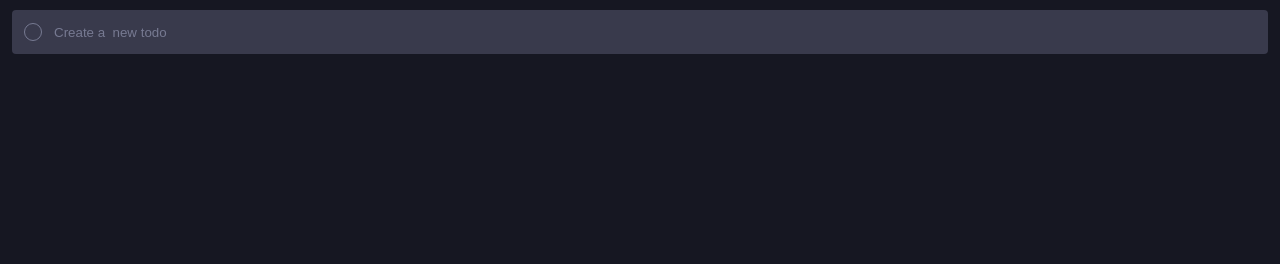
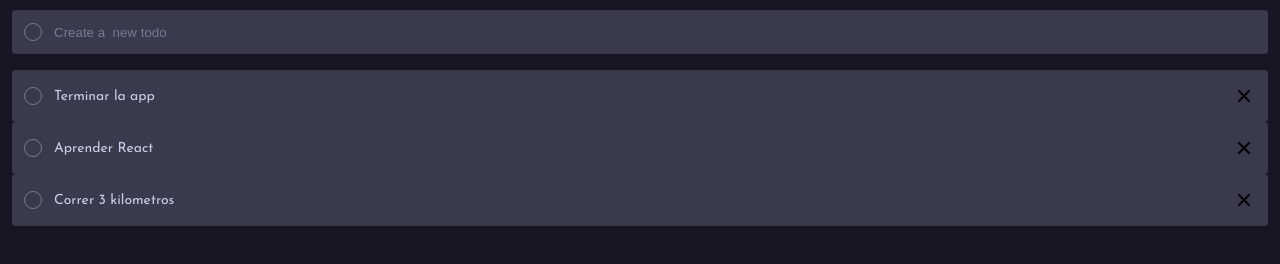
Before and after one commit to JhonEduard26/todo-app, a React (Vite) app: page / in a window 1280 px wide. Shown: the part 330-594 px from the top of the page. Built offline with nearby package versions, Linux system fonts and the light colour scheme.

Commit message:
[ADD] complete and delete todos

```diff
--- a/src/App.jsx
+++ b/src/App.jsx
@@ -1,12 +1,60 @@
 import './App.css'
 import { Header } from './components/Header'
 import { CreateTodo } from './components/CreateTodo'
+import { TodoList } from './components/TodoList'
+import { TodoItem } from './components/TodoItem'
+import { useState } from 'react'
+
+const defaultTodos = [
+  {
+    id: 1,
+    text: 'Terminar la app',
+    completed: false,
+  },
+  {
+    id: 2,
+    text: 'Aprender React',
+    completed: false,
+  },
+  {
+    id: 3,
+    text: 'Correr 3 kilometros',
+    completed: false,
+  },
+]
 
 function App() {
+  const [todos, setTodos] = useState(defaultTodos)
+  console.log(todos)
+
+  const handleDelete = (id) => {
+    const newTodos = todos.filter((todo) => todo.id !== id)
+    setTodos(newTodos)
+  }
+
+  const handleComplete = (id) => {
+    const index = todos.findIndex((todo) => todo.id === id)
+    const newTodos = [...todos]
+    newTodos[index].completed = true
+    setTodos(newTodos)
+  }
+
   return (
     <div className='App'>
       <Header />
       <CreateTodo />
+      <TodoList>
+        {todos.map((todo) => (
+          <TodoItem
+            key={todo.id}
+            id={todo.id}
+            text={todo.text}
+            completed={todo.completed}
+            completeFun={handleComplete}
+            deleteFun={handleDelete}
+          />
+        ))}
+      </TodoList>
     </div>
   )
 }
--- /dev/null
+++ b/src/components/TodoItem.jsx
@@ -0,0 +1,22 @@
+import '../styles/TodoItem.css'
+import check from '../assets/icons/check.svg'
+import close from '../assets/icons/close.svg'
+
+function TodoItem({ id, text, completed, completeFun, deleteFun }) {
+  return (
+    <li className='TodoItem'>
+      <div className='TodoItem-container'>
+        <div
+          className={`TodoItem-check ${completed && 'TodoItem-checked'}`}
+          onClick={() => completeFun(id)}
+        >
+          {completed && <img src={check} />}
+        </div>
+        <p className={`TodoItem-text ${completed && 'TodoItem-text-completed'}`}>{text}</p>
+        <img className='TodoItem-close' src={close} alt='' onClick={() => deleteFun(id)} />
+      </div>
+    </li>
+  )
+}
+
+export { TodoItem }
--- /dev/null
+++ b/src/components/TodoList.jsx
@@ -0,0 +1,5 @@
+function TodoList({ children }) {
+  return <ul>{children}</ul>
+}
+
+export { TodoList }
--- a/src/index.css
+++ b/src/index.css
@@ -39,7 +39,9 @@
   padding: 0;
   box-sizing: border-box;
 }
-
 body {
   font-family: var(--body-font);
 }
+ul {
+  list-style: none;
+}
--- a/src/styles/CreateTodo.css
+++ b/src/styles/CreateTodo.css
@@ -3,6 +3,7 @@
   align-items: center;
   column-gap: 12px;
   min-height: 44px;
+  margin-bottom: var(--mb-1-6);
   padding-left: 12px;
   border-radius: 4px;
   background-color: var(--very-darker-grayish-blue);
--- /dev/null
+++ b/src/styles/TodoItem.css
@@ -0,0 +1,35 @@
+.TodoItem-container {
+  display: grid;
+  grid-template-columns: auto 1fr auto;
+  align-items: center;
+  column-gap: 12px;
+  padding-left: 12px;
+  padding-right: 12px;
+  min-height: 52px;
+  border-radius: 4px;
+  background: var(--very-darker-grayish-blue);
+  color: var(--light-grayish-blue);
+}
+.TodoItem-check {
+  cursor: pointer;
+  transition: 0.3s;
+  width: 18px;
+  height: 18px;
+  border-radius: 50%;
+  border: 1px solid var(--dark-grayish-blue);
+}
+.TodoItem-checked {
+  background: linear-gradient(hsl(192, 100%, 67%), hsl(280, 87%, 65%));
+}
+.TodoItem-text {
+  font-size: 0.875rem;
+}
+.TodoItem-text-completed {
+  text-decoration: line-through;
+  color: var(--dark-grayish-blue);
+}
+.TodoItem-close {
+  cursor: pointer;
+  width: 24px;
+  height: 24px;
+}
```
